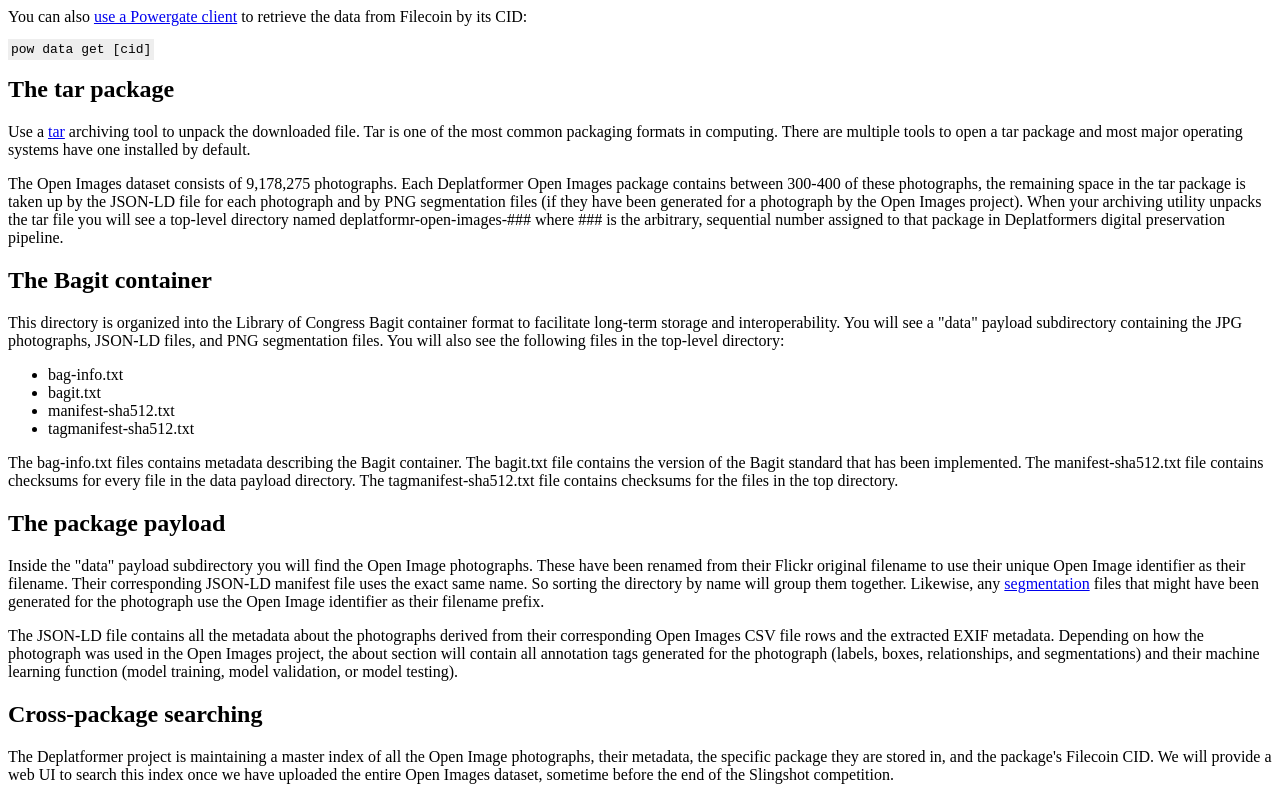
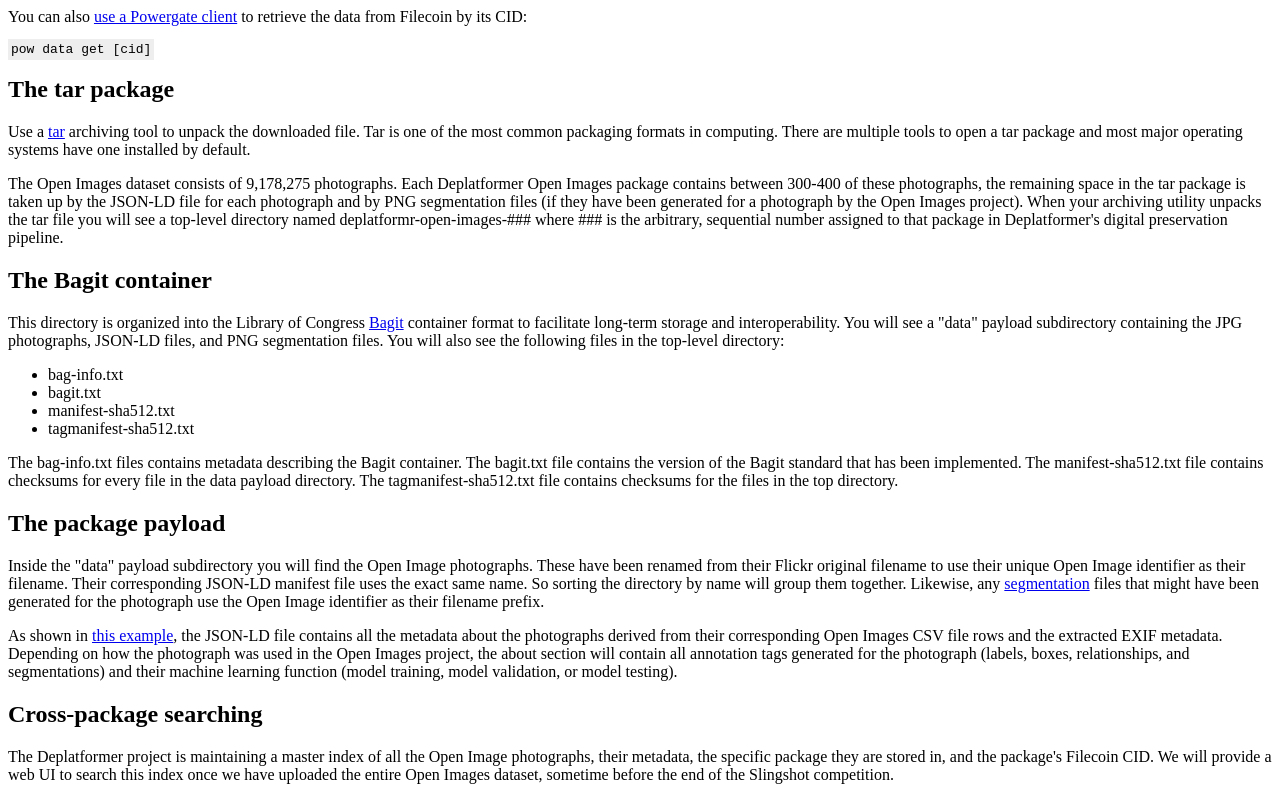
Before and after one commit to deplatformer/deplatformer.github.io, a plain HTML site: page open-images/index.html in a window 1280 px wide. Shown: the part 941-1741 px from the top of the page. Drawn offline with Linux system fonts and the light colour scheme.

Commit message:
add missing links

```diff
--- a/open-images/index.html
+++ b/open-images/index.html
@@ -30,10 +30,10 @@ The Deplatformer Open Images project uses a Textile <a href="https://docs.textil
 <p>Use a <a href="https://en.wikipedia.org/wiki/Tar_(computing)">tar</a> archiving tool to unpack the downloaded file. Tar is one of the most common packaging formats in computing. There are multiple tools to open a tar package and most major operating systems have one installed by default.</p>
 
 <p>The Open Images dataset consists of 9,178,275 photographs. Each Deplatformer Open Images package contains between 300-400 of these photographs, the remaining space in the tar package is taken up by the JSON-LD file for each photograph and by PNG segmentation files (if they have been generated for a photograph by the Open Images project).
-When your archiving utility unpacks the tar file you will see a top-level directory named deplatformr-open-images-### where ### is the arbitrary, sequential number assigned to that package in Deplatformers digital preservation pipeline.</p>
+When your archiving utility unpacks the tar file you will see a top-level directory named deplatformr-open-images-### where ### is the arbitrary, sequential number assigned to that package in Deplatformer's digital preservation pipeline.</p>
 
 <h2>The Bagit container</h2>
-<p>This directory is organized into the Library of Congress Bagit container format to facilitate long-term storage and interoperability. You will see a "data" payload subdirectory containing the JPG photographs, JSON-LD files, and PNG segmentation files. You will also see the following files in the top-level directory:</p>
+<p>This directory is organized into the Library of Congress <a href="https://tools.ietf.org/html/rfc8493">Bagit</a> container format to facilitate long-term storage and interoperability. You will see a "data" payload subdirectory containing the JPG photographs, JSON-LD files, and PNG segmentation files. You will also see the following files in the top-level directory:</p>
 <ul>
 <li>bag-info.txt</li>
 <li>bagit.txt</li>
@@ -46,7 +46,7 @@ When your archiving utility unpacks the tar file you will see a top-level direct
 <h2>The package payload</h2>
 <p>Inside the "data" payload subdirectory you will find the Open Image photographs. These have been renamed from their Flickr original filename to use their unique Open Image identifier as their filename. Their corresponding JSON-LD manifest file uses the exact same name. So sorting the directory by name will group them together. Likewise, any <a href="https://en.wikipedia.org/wiki/Image_segmentation">segmentation</a> files that might have been generated for the photograph use the Open Image identifier as their filename prefix.</p>
 
-<p>The JSON-LD file contains all the metadata about the photographs derived from their corresponding Open Images CSV file rows and the extracted EXIF metadata. Depending on how the photograph was used in the Open Images project, the about section will contain all annotation tags generated for the photograph (labels, boxes, relationships, and segmentations) and their machine learning function (model training, model validation, or model testing).</p>
+<p>As shown in <a href="0a14d074d1428df1.jsonld">this example</a>, the JSON-LD file contains all the metadata about the photographs derived from their corresponding Open Images CSV file rows and the extracted EXIF metadata. Depending on how the photograph was used in the Open Images project, the about section will contain all annotation tags generated for the photograph (labels, boxes, relationships, and segmentations) and their machine learning function (model training, model validation, or model testing).</p>
 
 <h2>Cross-package searching</h2>
 <p>The Deplatformer project is maintaining a master index of all the Open Image photographs, their metadata, the specific package they are stored in, and the package's Filecoin CID. We will provide a web UI to search this index once we have uploaded the entire Open Images dataset, sometime before the end of the Slingshot competition.</p>
```
